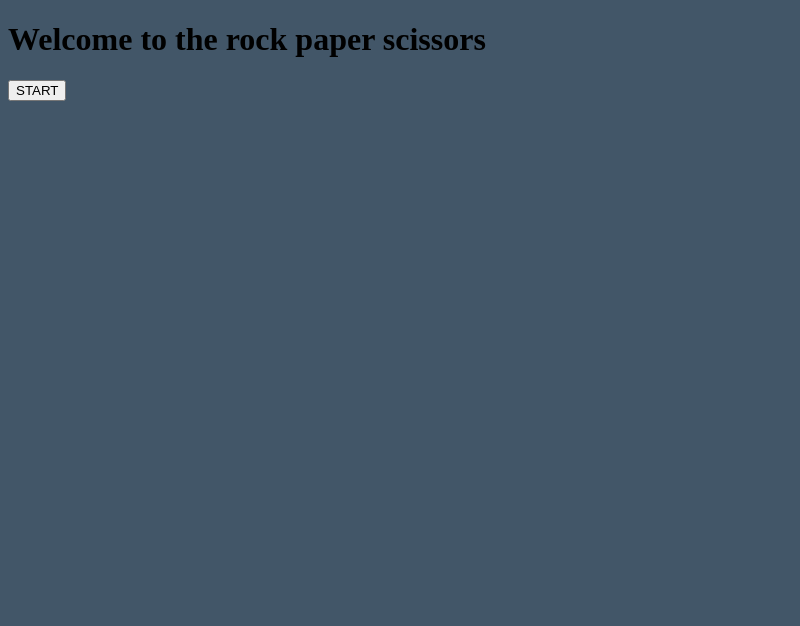
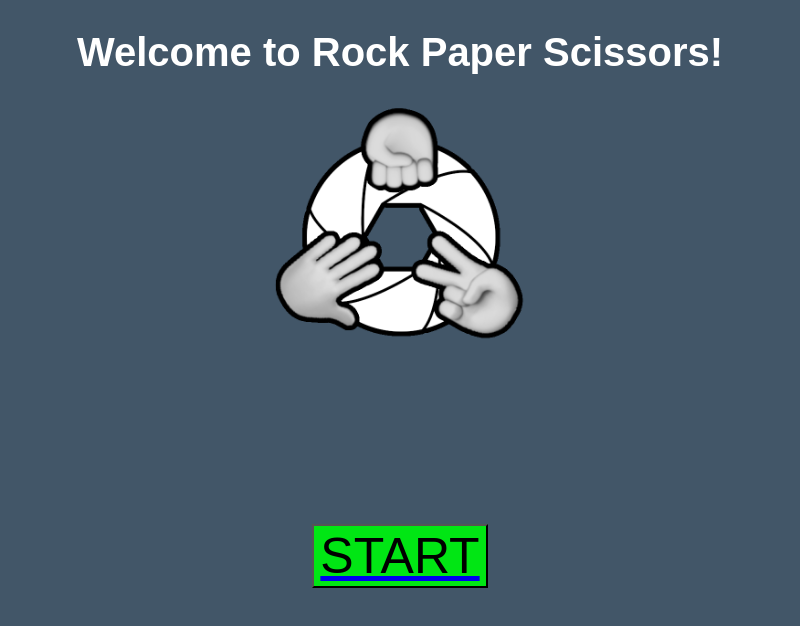
Before and after one commit to mchspc/rps-camera-game, an Electron app: page gui/index.html in a window 800 px wide. Drawn offline with Linux system fonts and the light colour scheme.

Commit message:
Update the homepage.

```diff
--- a/gui/index.html
+++ b/gui/index.html
@@ -11,8 +11,9 @@
 <link href="https://fonts.googleapis.com/css2?family=Press+Start+2P&display=swap" rel="stylesheet">
   </head>
   <body>
-    <h1>Welcome to the rock paper scissors </h1>
+    <h1 id="welcome">Welcome to Rock Paper Scissors! </h1>
     <a href="game.html">
+    <img src="rps.png" id = "image2id">
 
     <button class='start-btn' href="game.html">START</button>
   </a>
--- a/gui/rps.css
+++ b/gui/rps.css
@@ -16,7 +16,7 @@ body{
 }
 
 @font-face{
-    font-family: 'Fredoka One';
+    font-family: 'q';
     src: url('/Fredoka_One/FredokaOne-Regular.ttf');
 
 }
@@ -29,6 +29,37 @@ body{
     text-align: center;
 
 }
+#welcome{
+    font-family: 'Fredija One', Fallback, sans-serif;
+    font-size: 40px;
+    color: white;
+    margin: 0 auto;
+    margin-top: 30px;
+    text-align: center;
+}
+
+.start-btn{
+    font-family: 'Fredija One', Fallback, sans-serif;
+    font-size: 50px;
+    color: black;
+    margin: auto;
+    margin-top: 150px;
+    text-align: center;
+    display: flex;
+    justify-content: center;
+    background: rgb(1, 230, 20);
+
+}
+
+#image2id{
+    margin-top: 25px;
+    display: block;
+    margin-left: auto;
+    margin-right: auto;
+    width: 35%;
+
+}
+
 .circle{
     background: rgb(1, 230, 20);
     border-radius: 100px;
```
